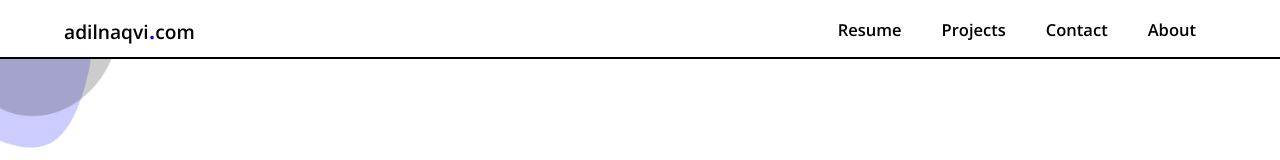
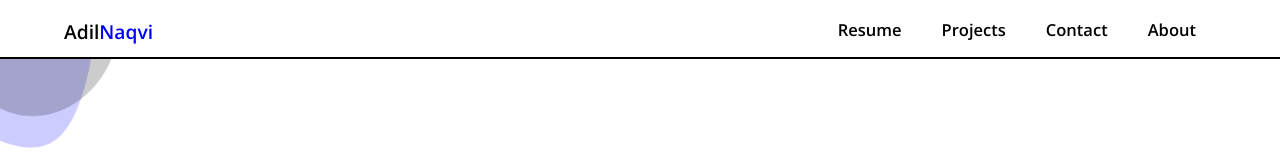
Before and after one commit to notadilnaqvi/portfolio-website, a React (Create React App) app: page / in a window 1280 px wide. Shown: the top 160 px of the page. Built offline with nearby package versions, Linux system fonts and the light colour scheme.

Commit message:
Changed Home link to AdilNaqvi

```diff
--- a/src/components/header.js
+++ b/src/components/header.js
@@ -33,7 +33,7 @@ class Header extends Component{
 				<div className={backdropClass} onClick={this.handleBackdropClick}></div>
 				<img src={CornerBlobs} alt='' className='corner-blobs'/>
 				<header>
-					<Link to='/' className='logo'>adilnaqvi<div className='dot'>.</div>com</Link>
+					<Link to='/' className='logo'>Adil<span className="blue-ify">Naqvi</span><div className='dot'></div></Link>
 					<HamburgerButton menuClick={this.handleMenuToggle}/>
 					<nav>
 						<ul className="nav__links">
```
